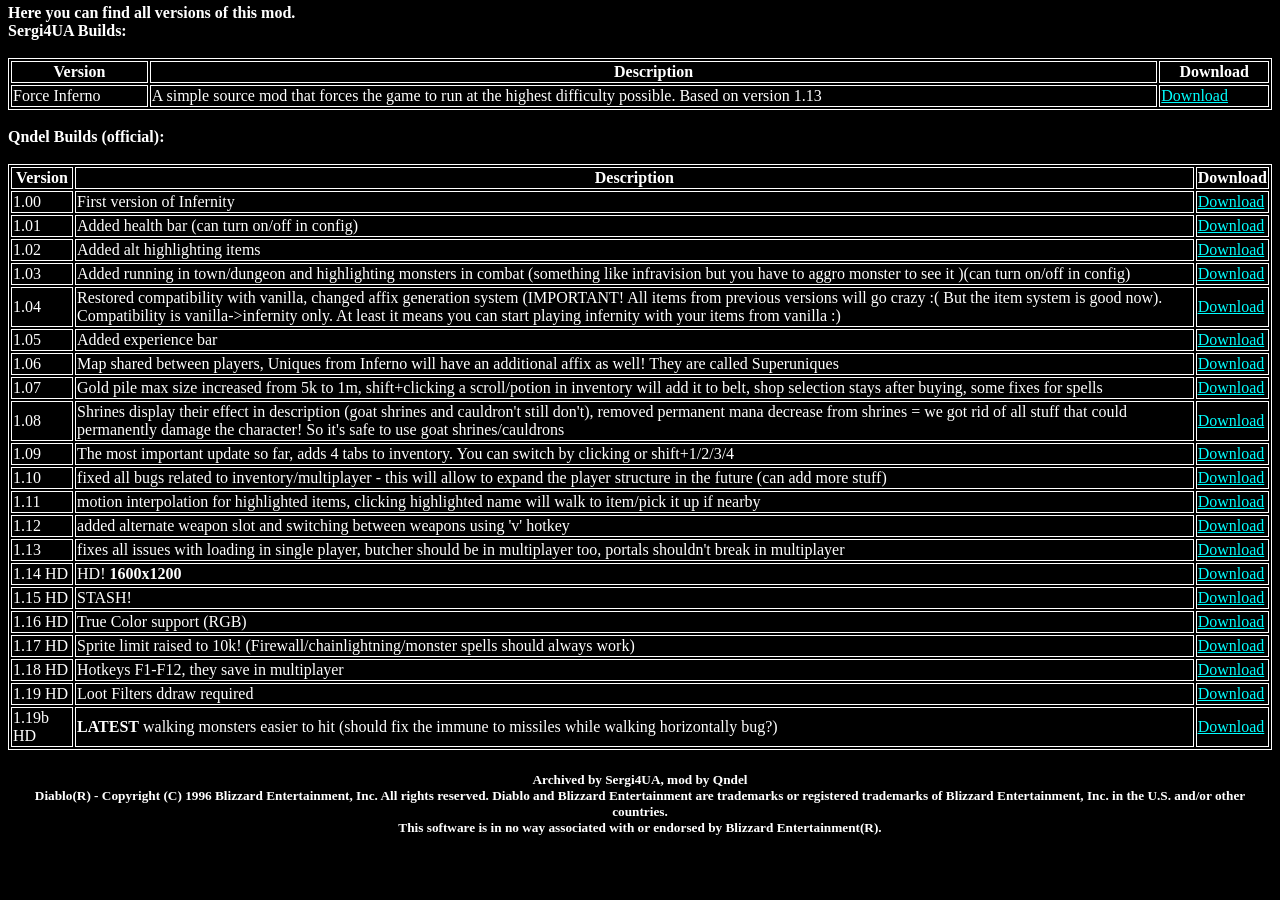
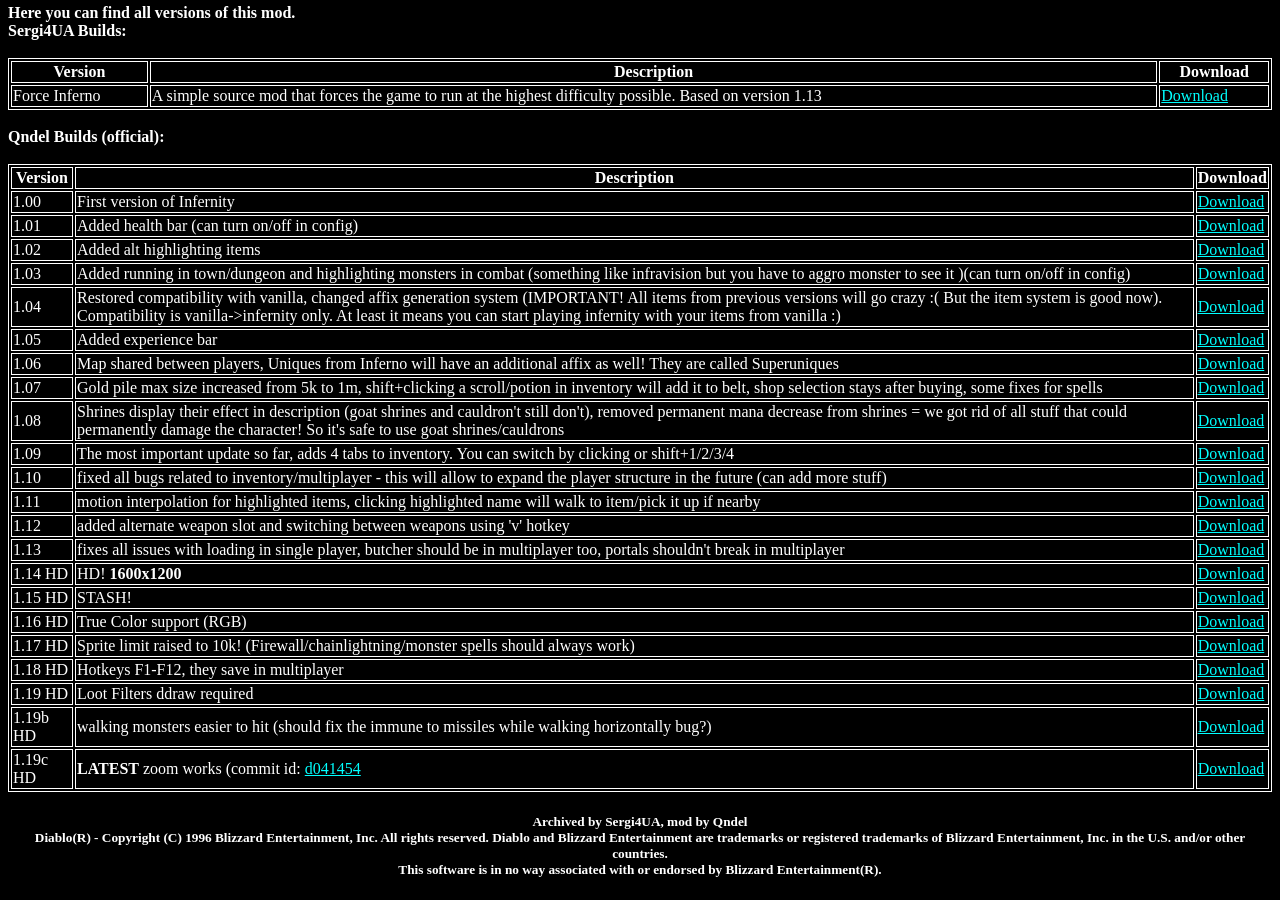
Before and after one commit to sergi4ua/sergi4ua.github.io, a Jekyll site: the page mods/infernity/index.html, which Jekyll copies as it is, in a window 1280 px wide and 900 px high, scrolled down 686 px. Built offline with Jekyll 4.4.1, drawn with Linux system fonts in a browser that asks for light colours; before the commit the page ends 1544 px from its top, so only the background shows below that.

Commit message:
Update infernity mod page

```diff
--- a/mods/infernity/index.html
+++ b/mods/infernity/index.html
@@ -162,8 +162,13 @@
         </tr>
         <tr>
             <td>1.19b HD</td>
-            <td><b>LATEST</b> walking monsters easier to hit (should fix the immune to missiles while walking horizontally bug?)</td>
+            <td>walking monsters easier to hit (should fix the immune to missiles while walking horizontally bug?)</td>
             <td><a href="qInfernity-1.19b.zip">Download</a></td>
+        </tr>
+        <tr>
+            <td>1.19c HD</td>
+            <td><b>LATEST</b> zoom works (commit id: <a href="https://github.com/qndel/Infernity/commit/d0414547ae8afc62e63366133147df03afe151e6">d041454</a></td>
+            <td><a href="qInfernity-1.19c.zip">Download</a></td>
         </tr>
     </table>
     <footer>
```
Also changed, not shown: 1 other file.
